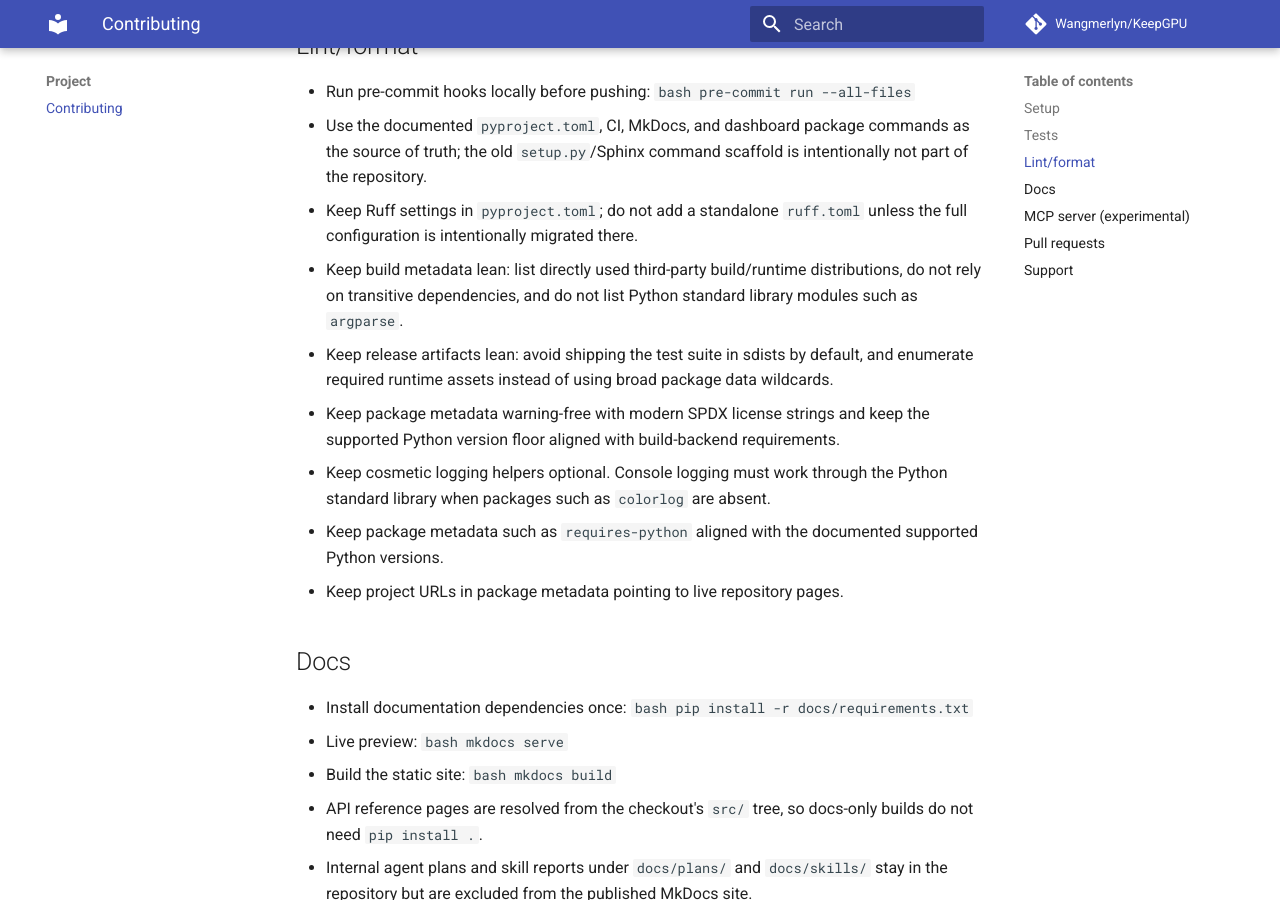
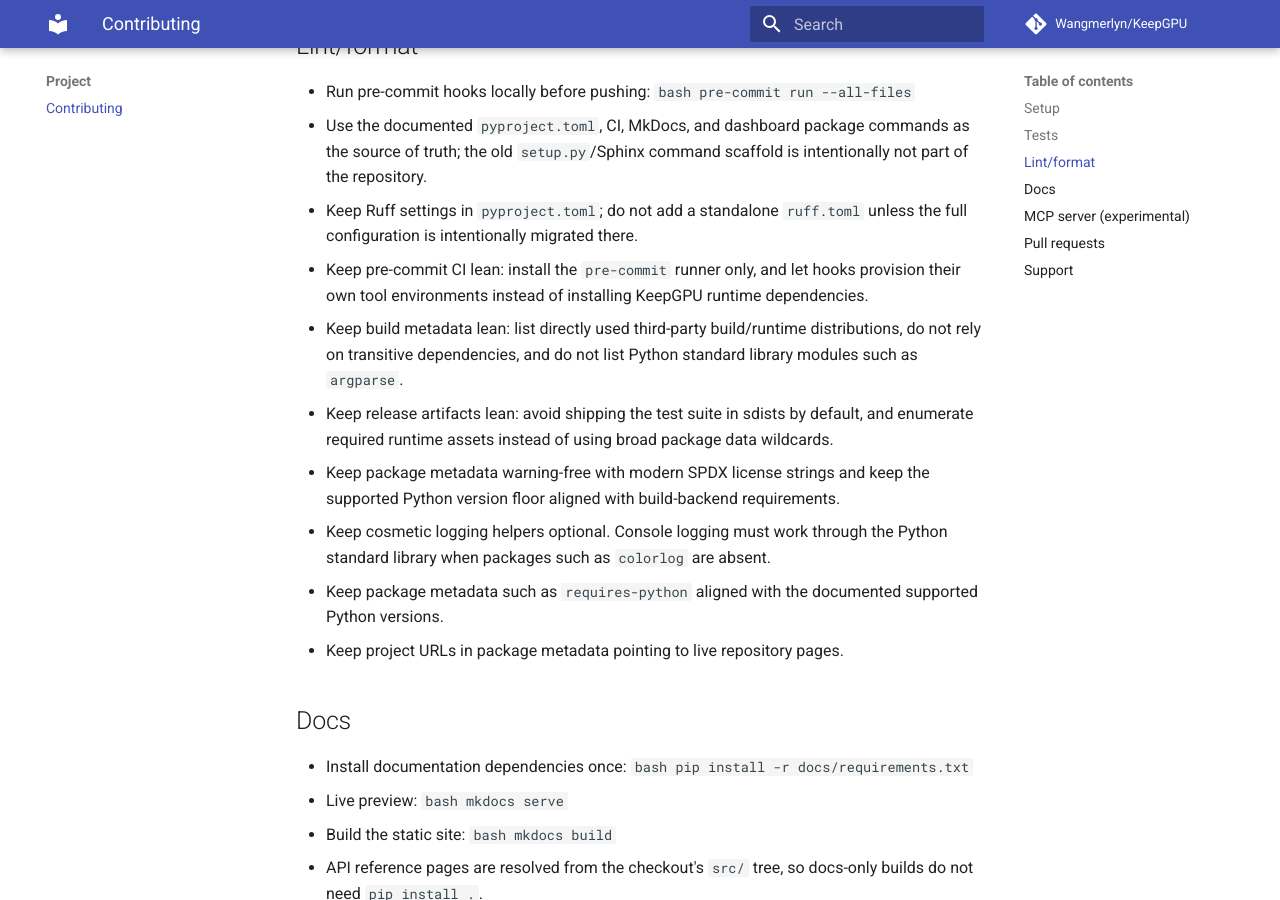
Before and after one commit to Wangmerlyn/KeepGPU, an MkDocs documentation site: the page built from docs/contributing.md, in a window 1280 px wide and 900 px high, scrolled down 997 px. Built offline with MkDocs 1.6.1 and Material for MkDocs 9.7.7, drawn with Linux system fonts in a browser that asks for light colours; comment, search, counter and statistics services are not loaded.

Commit message:
ci(pre-commit): avoid runtime install
Keep pre-commit CI lean by installing only the pre-commit runner, with a workflow regression test and contributor guidance to avoid pulling runtime dependencies for lint-only checks.

```diff
--- a/docs/contributing.md
+++ b/docs/contributing.md
@@ -55,6 +55,9 @@ expectations so you can get productive quickly and avoid surprises in CI.
   intentionally not part of the repository.
 - Keep Ruff settings in `pyproject.toml`; do not add a standalone `ruff.toml`
   unless the full configuration is intentionally migrated there.
+- Keep pre-commit CI lean: install the `pre-commit` runner only, and let hooks
+  provision their own tool environments instead of installing KeepGPU runtime
+  dependencies.
 - Keep build metadata lean: list directly used third-party build/runtime
   distributions, do not rely on transitive dependencies, and do not list
   Python standard library modules such as `argparse`.
```
Also changed, not shown: AGENTS.md (+3 -0 lines), 2 other files.
